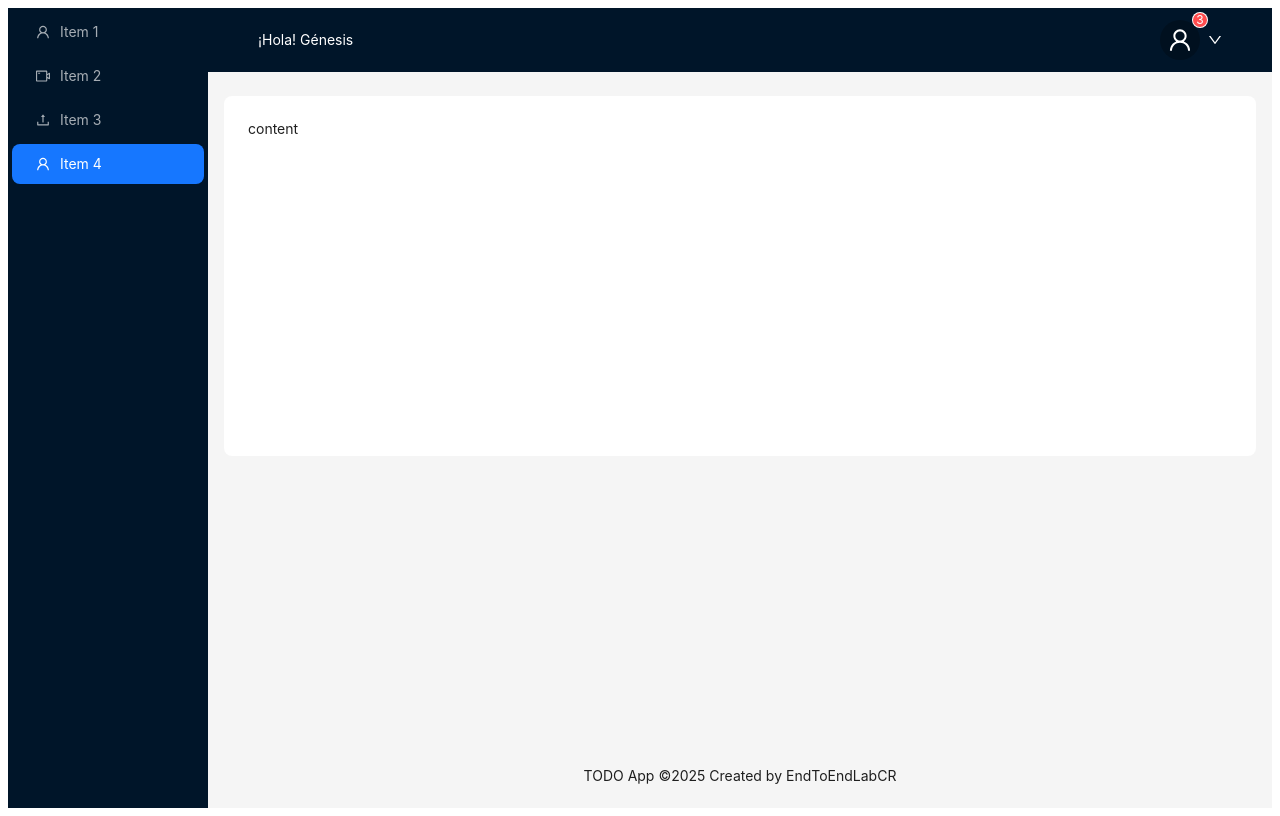
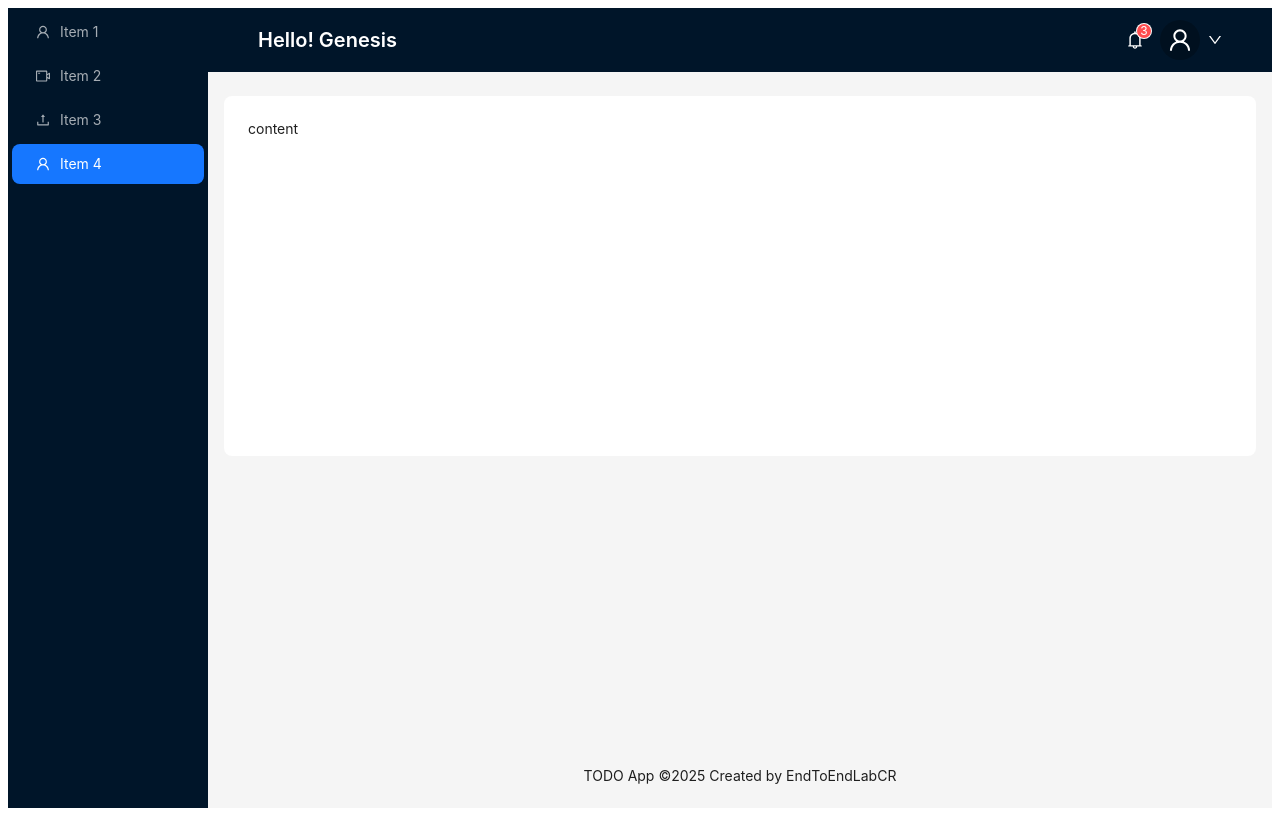
Before and after one commit to EndToEndLabCR/todoapp-web-react, a React (Vite) app: page / in a window 1280 px wide. Built offline with nearby package versions, Linux system fonts and the light colour scheme.

Commit message:
Create Header

```diff
--- a/src/shared/components/layout/header/Header.tsx
+++ b/src/shared/components/layout/header/Header.tsx
@@ -1,5 +1,5 @@
 import { Layout, Badge, Avatar, Dropdown } from "antd";
-import { UserOutlined, DownOutlined } from "@ant-design/icons";
+import { UserOutlined, DownOutlined, BellOutlined } from "@ant-design/icons";
 import type { MenuProps } from "antd";
 
 const { Header } = Layout;
@@ -7,19 +7,19 @@ const { Header } = Layout;
 const userMenuItems: MenuProps["items"] = [
   {
     key: "profile",
-    label: "Mi Perfil",
+    label: "My Profile",
     icon: <UserOutlined />,
   },
   {
     key: "settings",
-    label: "Configuración",
+    label: "Settings",
   },
   {
     type: "divider",
   },
   {
     key: "logout",
-    label: "Cerrar Sesión",
+    label: "Logout",
     danger: true,
   },
 ];
@@ -28,13 +28,14 @@ export function AppHeader() {
   return (
     <Header style={{ background: "#001529", color: "white" }}>
       <div style={{ display: "flex", justifyContent: "space-between", alignItems: "center", width: "100%" }}>
-        <div>¡Hola! Génesis</div>
+        <div style={{ fontSize: "20px", fontWeight: 600 }}>Hello! Genesis</div>
         <div style={{ display: "flex", gap: "16px", alignItems: "center" }}>
+          <Badge count={3} size="small">
+            <BellOutlined style={{ color: "white", fontSize: "18px" }} />
+          </Badge>
           <Dropdown menu={{ items: userMenuItems }} placement="bottomRight">
             <div style={{ display: "flex", alignItems: "center", gap: "8px", cursor: "pointer" }}>
-              <Badge count={3} size="small">
-                <Avatar size="large" icon={<UserOutlined />} />
-              </Badge>
+              <Avatar size="large" icon={<UserOutlined />} />
               <DownOutlined style={{ color: "white" }} />
             </div>
           </Dropdown>
```
